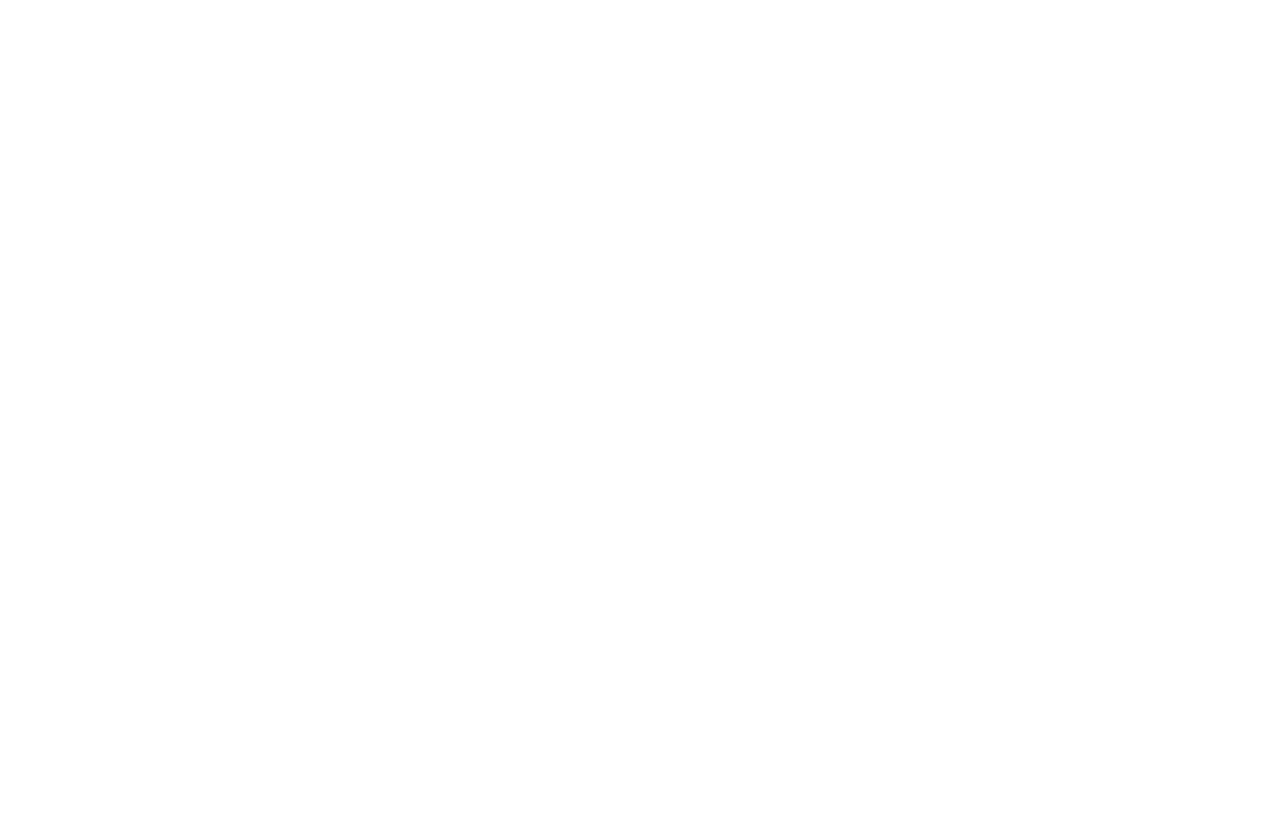
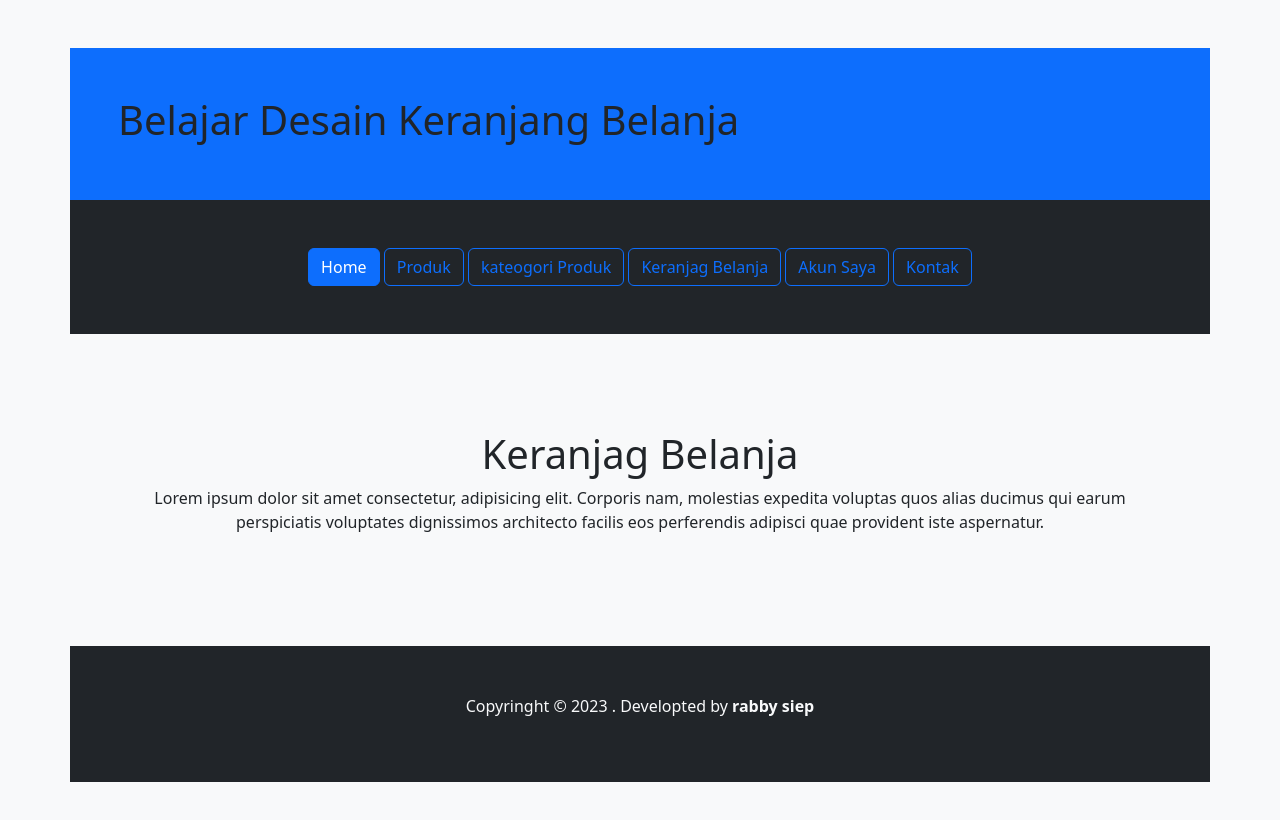
Before and after one commit to rabbysiep/SaCode-2023-html-Day-10, a plain HTML site: page index.html in a window 1280 px wide. Drawn offline with nearby package versions, Linux system fonts and the light colour scheme.

Commit message:
Hasil Belajar

```diff
--- a/index.html
+++ b/index.html
@@ -5,18 +5,65 @@
     <meta name="viewport" content="width=device-width, initial-scale=1.0">
 
     <title>Keranjang Belanja</title>
-    <!-- Boostrap Css -->
+
+    <!-- Bootstrap CSS-->
     <link href="https://cdn.jsdelivr.net/npm/bootstrap@5.3.0/dist/css/bootstrap.min.css" rel="stylesheet" integrity="sha384-9ndCyUaIbzAi2FUVXJi0CjmCapSmO7SnpJef0486qhLnuZ2cdeRhO02iuK6FUUVM" crossorigin="anonymous">
-    <!-- Font Awersome -->
+
+    <!-- Font Awesome -->
+    <link rel="stylesheet" href="https://cdnjs.cloudflare.com/ajax/libs/font-awesome/6.4.0/css/all.min.css" integrity="sha512-iecdLmaskl7CVkqkXNQ/ZH/XLlvWZOJyj7Yy7tcenmpD1ypASozpmT/E0iPtmFIB46ZmdtAc9eNBvH0H/ZpiBw==" crossorigin="anonymous" referrerpolicy="no-referrer" />
+
 </head>
-<body>
-    <body >
-        <!-- boostrap awersome -->
-        <script src="https://cdn.jsdelivr.net/npm/bootstrap@5.3.0/dist/js/bootstrap.bundle.min.js" integrity="sha384-geWF76RCwLtnZ8qwWowPQNguL3RmwHVBC9FhGdlKrxdiJJigb/j/68SIy3Te4Bkz" crossorigin="anonymous"></script>
+<body class="bg-light py-5">
 
-    </body>
-    <!-- boostarp JavaCript --><script src="https://cdn.jsdelivr.net/npm/bootstrap@5.3.0/dist/js/bootstrap.bundle.min.js" integrity="sha384-geWF76RCwLtnZ8qwWowPQNguL3RmwHVBC9FhGdlKrxdiJJigb/j/68SIy3Te4Bkz" crossorigin="anonymous"></script>
+       <!-- HEADER START -->
+       <header class="container p-5 bg-primary tetx-center">
+        <h1>Belajar Desain Keranjang Belanja</h1>
+       </header>
+       <!-- HEADER END -->
 
+       <!-- NAV START -->
+       <nav class="container p-5 bg-dark text-center">
+        <a href="index.html" class="btn btn-primary">Home</a>
+        <a href="produk.html" class="btn btn-outline-primary">Produk</a>
+        <a href="katerogi-produk.html" class="btn btn-outline-primary ">kateogori Produk</a>
+        <a href="Keranjag-belanjah.html" class="btn btn-outline-primary">Keranjag Belanja</a>
+        <a href="akun-saya-html" class="btn btn-outline-primary">Akun Saya</a>
+        <a href="Kontak.html" class="btn btn-outline-primary">Kontak</a>
+       </nav>
+       <!-- NAV END -->
+
+       <!-- CONTENT START -->
+       <section class="container bg-sacondary p-5">
+
+            <div class="row">
+
+                <div class="col-12 bg-light p-5 text-center">
+
+                    <h1>
+                        Keranjag Belanja
+                    </h1>
+                    <p>
+                        Lorem ipsum dolor sit amet consectetur, adipisicing elit. Corporis nam, molestias expedita voluptas quos alias ducimus qui earum perspiciatis voluptates dignissimos architecto facilis eos perferendis adipisci quae provident iste aspernatur.
+                    </p>
+                </div>
+                <!-- .col end -->
+
+            </div>
+            <!-- .row end -->
+
+       </section>
+       <!-- CONTENT END -->
+
+       <!-- FOOTER START -->
+       <footer class="container p-5 bg-dark text-light text-center">
+        <p>
+            Copyringht &copy; 2023 . Developted by <b>rabby siep</b>
+        </p>
+       </footer>
+       <!-- FOOTER END -->
+
+    <!-- Bootstrap JavaScript -->
+    <script src="https://cdn.jsdelivr.net/npm/bootstrap@5.3.0/dist/js/bootstrap.bundle.min.js" integrity="sha384-geWF76RCwLtnZ8qwWowPQNguL3RmwHVBC9FhGdlKrxdiJJigb/j/68SIy3Te4Bkz" crossorigin="anonymous"></script>
 
 </body>
 </html>
```
Also changed, not shown: 1 other file.
